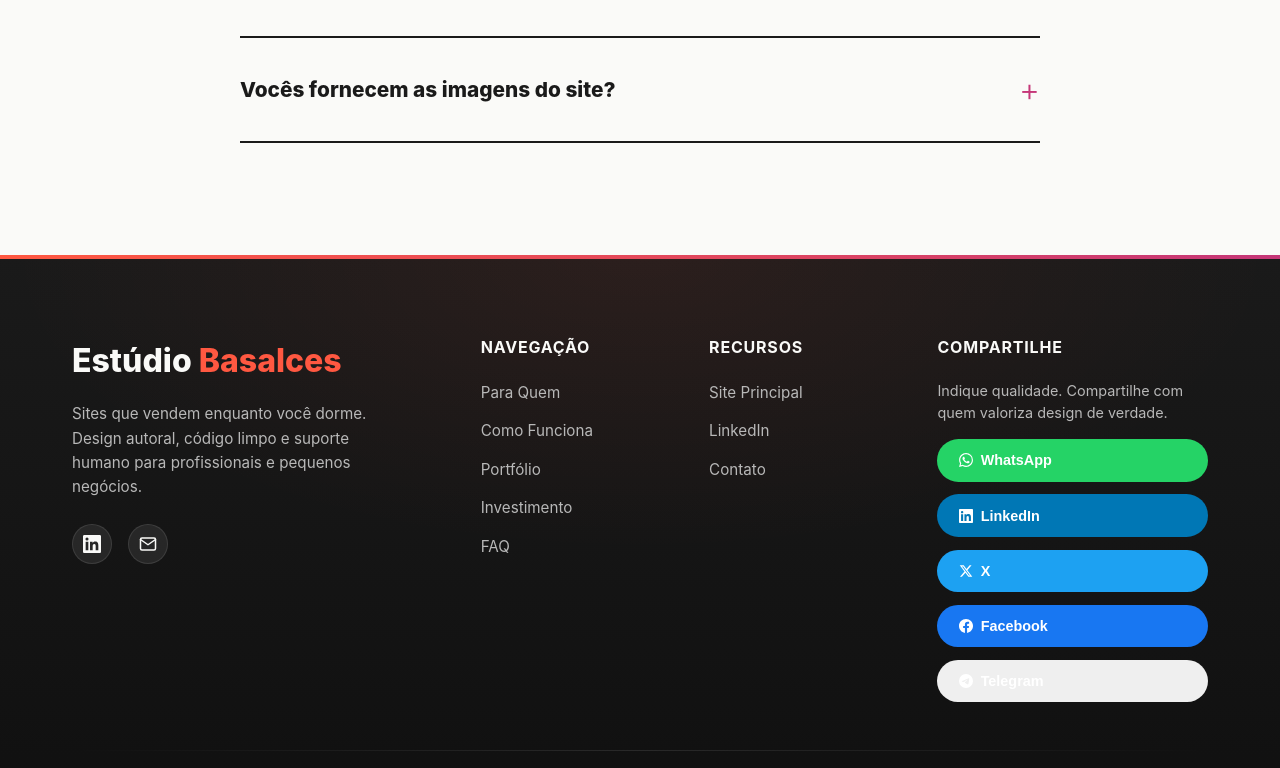
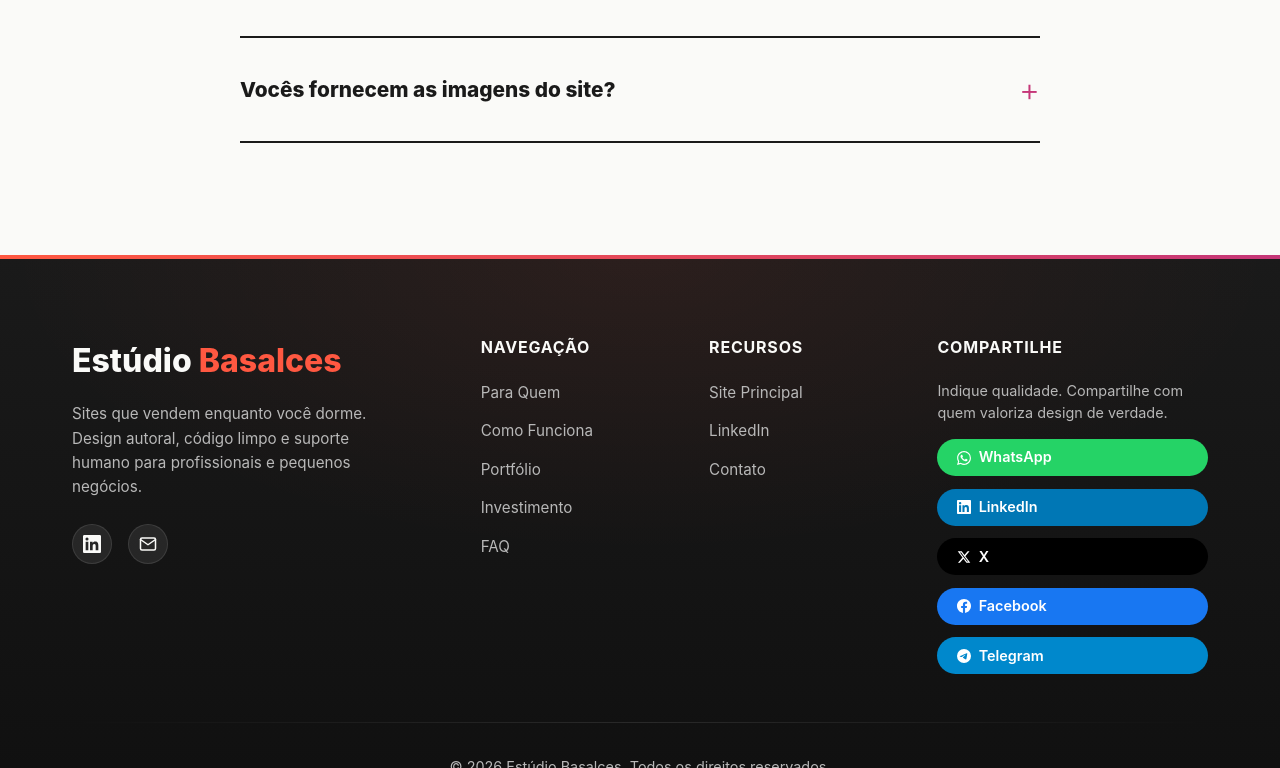
Before and after one commit to paulinbasalces/estudio.basalces.com, a plain HTML site: page index.html in a window 1280 px wide. Shown: the part 11232-12000 px from the top of the page. Drawn offline with Linux system fonts and the light colour scheme.

Commit message:
Update style.css

```diff
--- a/style.css
+++ b/style.css
@@ -2041,3 +2041,49 @@
     scroll-behavior: auto;
   }
 }
+
+
+/* --- BOTÕES DE COMPARTILHAMENTO MENORES (FOOTER) --- */
+.footer-share-btns {
+  display: flex;
+  flex-wrap: wrap;
+  gap: 0.5rem;
+}
+
+.share-btn-small {
+  display: inline-flex;
+  align-items: center;
+  gap: 6px;
+  padding: 0.5rem 0.9rem;
+  border-radius: 50px;
+  font-weight: 600;
+  font-size: 0.8rem;
+  color: white;
+  border: none;
+  cursor: pointer;
+  transition: all 0.3s ease;
+  font-family: inherit;
+  line-height: 1;
+}
+
+.share-btn-small:hover {
+  transform: translateY(-2px);
+  box-shadow: 0 5px 15px rgba(0, 0, 0, 0.3);
+}
+
+.share-btn-small.whatsapp { background: #25D366; }
+.share-btn-small.linkedin { background: #0077b5; }
+.share-btn-small.twitter { background: #000000; }
+.share-btn-small.facebook { background: #1877F2; }
+.share-btn-small.telegram { background: #0088cc; }
+
+/* Ajuste responsivo para mobile */
+@media (max-width: 768px) {
+  .footer-share-btns {
+    justify-content: flex-start;
+  }
+  .share-btn-small {
+    padding: 0.45rem 0.8rem;
+    font-size: 0.75rem;
+  }
+}
```
